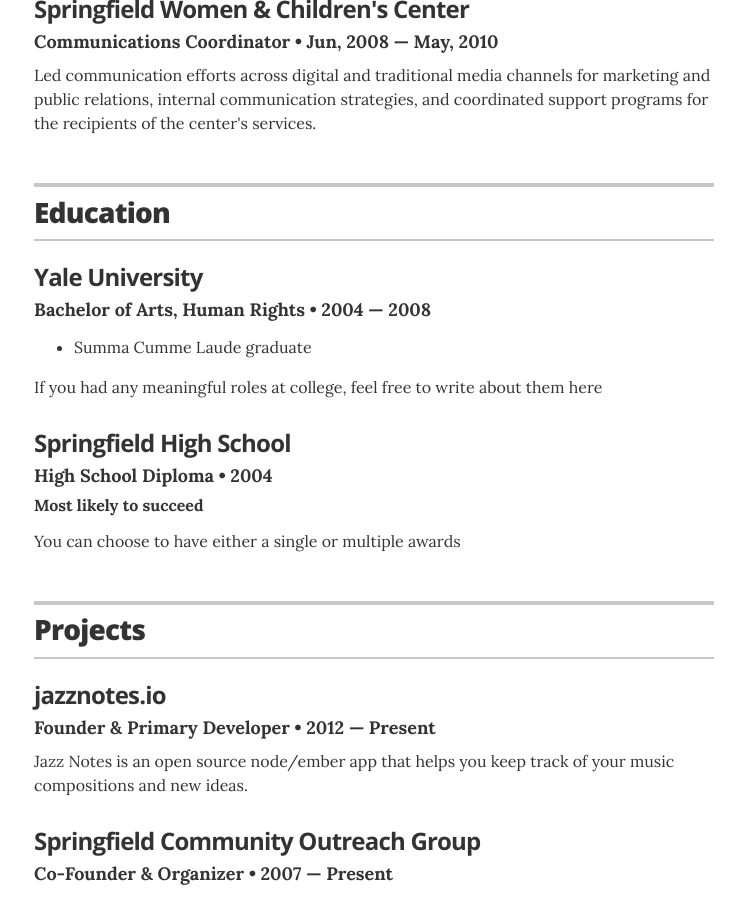
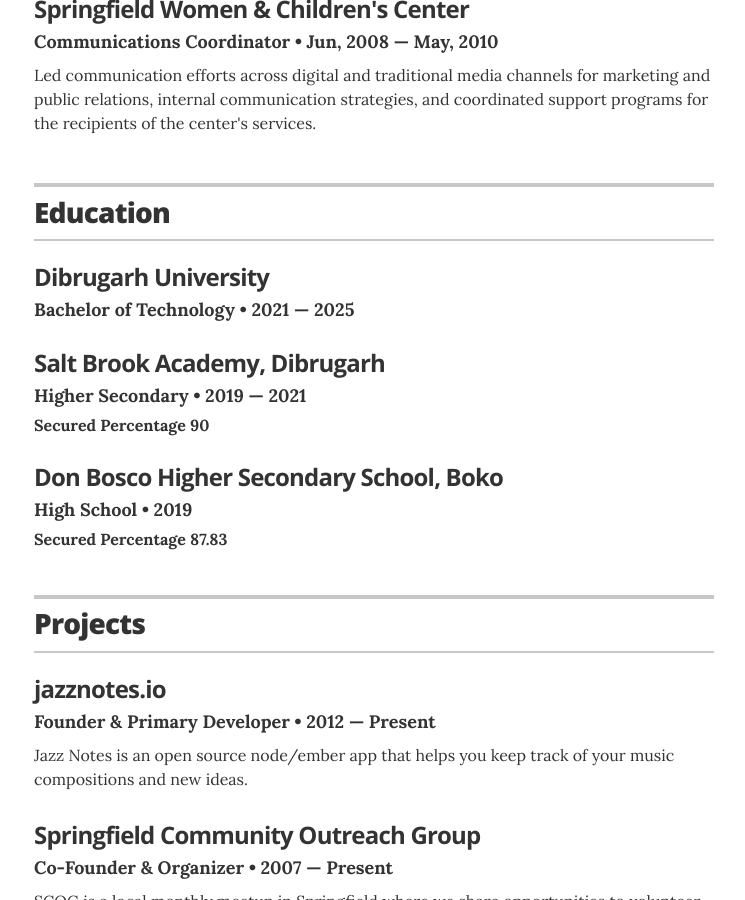
Before and after one commit to Rajpratim-mahanta/Resume, a Jekyll site: the page built from index.html, in a window 1280 px wide and 900 px high, scrolled down 952 px. Shown: the whole window, without its empty margins (266-1011 px from the left). Built offline with Jekyll 4.4.1, drawn with Linux system fonts in a browser that asks for light colours.

Commit message:
Update education.yml

```diff
--- a/_data/education.yml
+++ b/_data/education.yml
@@ -1,13 +1,18 @@
 # Degree
-- degree: Bachelor of Arts, Human Rights
-  uni: Yale University
-  year: 2004 &mdash; 2008
-  awards:
-    - award: Summa Cumme Laude graduate
-  summary: If you had any meaningful roles at college, feel free to write about them here
+- degree: Bachelor of Technology
+  uni: Dibrugarh University
+  year: 2021 &mdash; 2025
+  #awards:
+  #  - award: Summa Cumme Laude graduate
+ # summary: If you had any meaningful roles at college, feel free to write about them here
 
-- degree: High School Diploma
-  uni: Springfield High School
-  year: 2004
-  award: Most likely to succeed
-  summary: You can choose to have either a single or multiple awards
+- degree: Higher Secondary
+  uni: Salt Brook Academy, Dibrugarh
+  year: 2019 &mdash; 2021
+  award: Secured Percentage 90
+  #summary: You can choose to have either a single or multiple awards
+
+- degree: High School
+  uni: Don Bosco Higher Secondary School, Boko
+  year: 2019
+  award: Secured Percentage 87.83
```
